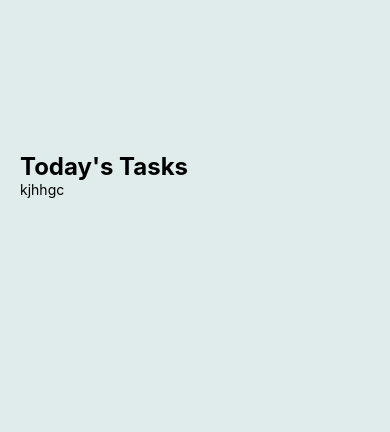
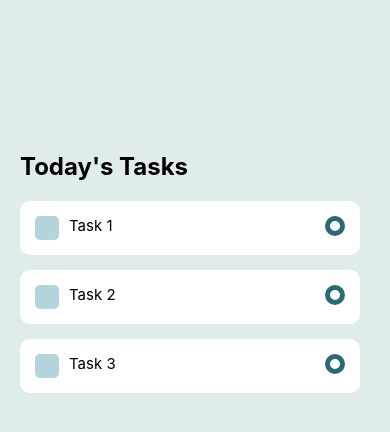
Before and after one commit to mohammadhosseini3/To-Do-List, a React Native app: screen / in a window 390 px wide. Shown: the top 432 px of the page. Built offline with nearby package versions, Linux system fonts and the light colour scheme.

Commit message:
tasks have been added

```diff
--- a/App.js
+++ b/App.js
@@ -8,7 +8,9 @@
       <View style={styles.taskWrapper}>
         <Text style={styles.sectionTitle}>Today's Tasks</Text>
         <View style={styles.items}>
-          <Task/>
+          <Task text="Task 1"/>
+          <Task text="Task 2"/>
+          <Task text="Task 3"/>
         </View>
       </View>
     </View>
@@ -29,6 +31,6 @@
     fontWeight:'bold'
   },
   items:{
-
+    marginTop:20
   }
 });
--- a/components/Task.js
+++ b/components/Task.js
@@ -1,12 +1,12 @@
 import React from 'react'
 import { View , Text , StyleSheet,TouchableOpacity } from 'react-native'
 
-const Task = () => {
+const Task = (props) => {
     return(
         <View style={styles.taskView}>
             <View style={styles.itemLeft}>
                 <TouchableOpacity style={styles.rectangle}></TouchableOpacity>
-                <Text style = {styles.taskText}>kjhhgc</Text>
+                <Text style = {styles.taskText}>{props.text}</Text>
             </View>
             <View style={styles.circular}></View>
         </View>
@@ -15,12 +15,35 @@
 
 const styles = StyleSheet.create({
     taskView:{
-
+        padding:15,
+        backgroundColor:"white",
+        borderRadius:10,
+        flexDirection:"row",
+        justifyContent:"space-between",
+        marginBottom:15,
+        marginRight:30
     },
-    itemLeft:{},
-    rectangle:{},
-    taskText:{},
-    circular:{}
+    itemLeft:{
+        flexDirection:"row"
+    },
+    rectangle:{
+        width:24,
+        height:24,
+        backgroundColor:"#67AAB5",
+        opacity:0.5,
+        borderRadius:5,
+        marginRight:10
+    },
+    taskText:{
+        fontSize:15
+    },
+    circular:{
+        width:20,
+        height:20,
+        borderRadius:10,
+        borderWidth:5,
+        borderColor:"#2D6973"
+    }
 })
 
 export default Task;
```
